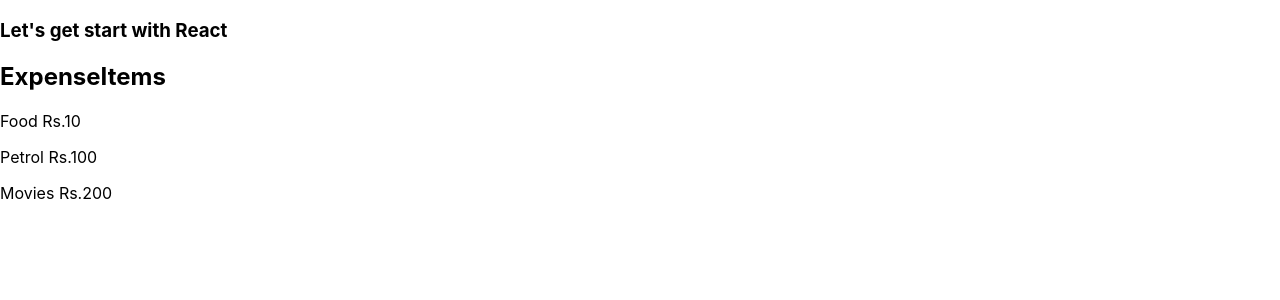
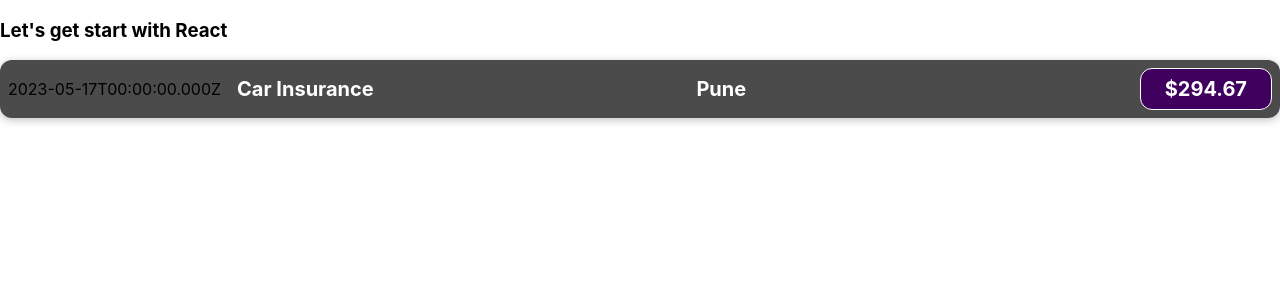
Before and after one commit to VaiDik-cyber/SharpenerReact, a React (Create React App) app: page / in a window 1280 px wide. Shown: the top 300 px of the page. Built offline with nearby package versions, Linux system fonts and the light colour scheme.

Commit message:
module 1 Task 8

```diff
--- /dev/null
+++ b/src/components/ExpenseItem.css
@@ -0,0 +1,56 @@
+.expense-item {
+  display: flex;
+  justify-content: space-between;
+  align-items: center;
+  box-shadow: 0 2px 8px rgba(0, 0, 0, 0.25);
+  padding: 0.5rem;
+  margin: 1rem 0;
+  border-radius: 12px;
+  background-color: #4b4b4b;
+}
+
+.expense-item__description {
+  display: flex;
+  flex-direction: column;
+  gap: 1rem;
+  align-items: flex-end;
+  flex-flow: column-reverse;
+  justify-content: flex-start;
+  flex: 1;
+}
+
+.expense-item h2 {
+  color: #3a3a3a;
+  font-size: 1rem;
+  flex: 1;
+  margin: 0 1rem;
+  color: white;
+}
+
+.expense-item__price {
+  font-size: 1rem;
+  font-weight: bold;
+  color: white;
+  background-color: #40005d;
+  border: 1px solid white;
+  padding: 0.5rem;
+  border-radius: 12px;
+}
+
+@media (min-width: 580px) {
+  .expense-item__description {
+    flex-direction: row;
+    align-items: center;
+    justify-content: flex-start;
+    flex: 1;
+  }
+
+  .expense-item__description h2 {
+    font-size: 1.25rem;
+  }
+
+  .expense-item__price {
+    font-size: 1.25rem;
+    padding: 0.5rem 1.5rem;
+  }
+}
--- a/src/components/ExpenseItem.js
+++ b/src/components/ExpenseItem.js
@@ -1,11 +1,20 @@
-function ExpenseItems() {
+import "./ExpenseItem.css";
+
+function ExpenseItem() {
+  const expenseDate = new Date(2023, 4, 17);
+  const expenseTitle = "Car Insurance";
+  const expenseAmount = 294.67;
+  const LocationOfExpenditure = "Pune";
   return (
-    <div>
-      <h2>ExpenseItems</h2>
-      <p>Food Rs.10</p>
-      <p>Petrol Rs.100</p>
-      <p>Movies Rs.200</p>
+    <div className="expense-item">
+      <div>{expenseDate.toISOString()}</div>
+      <div className="expense-item__description">
+        <h2>{expenseTitle}</h2>
+        <h2>{LocationOfExpenditure}</h2>
+        <div className="expense-item__price">${expenseAmount}</div>
+      </div>
     </div>
   );
 }
-export default ExpenseItems;
+
+export default ExpenseItem;
```
Also changed, not shown: src/setupTests.js (deleted, +0 -5 lines), 1 other file (tests, documents, lock files or other folders).
